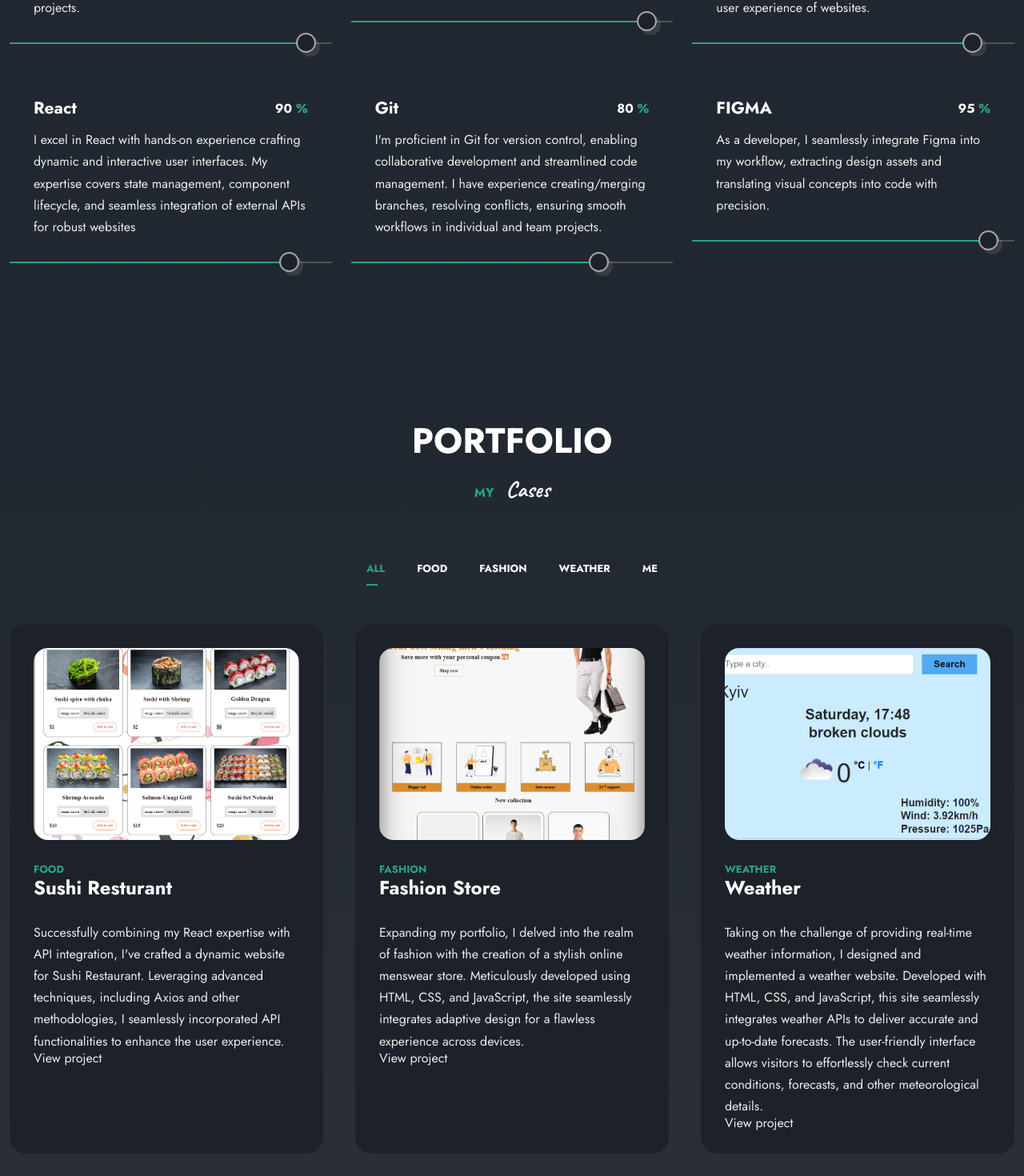
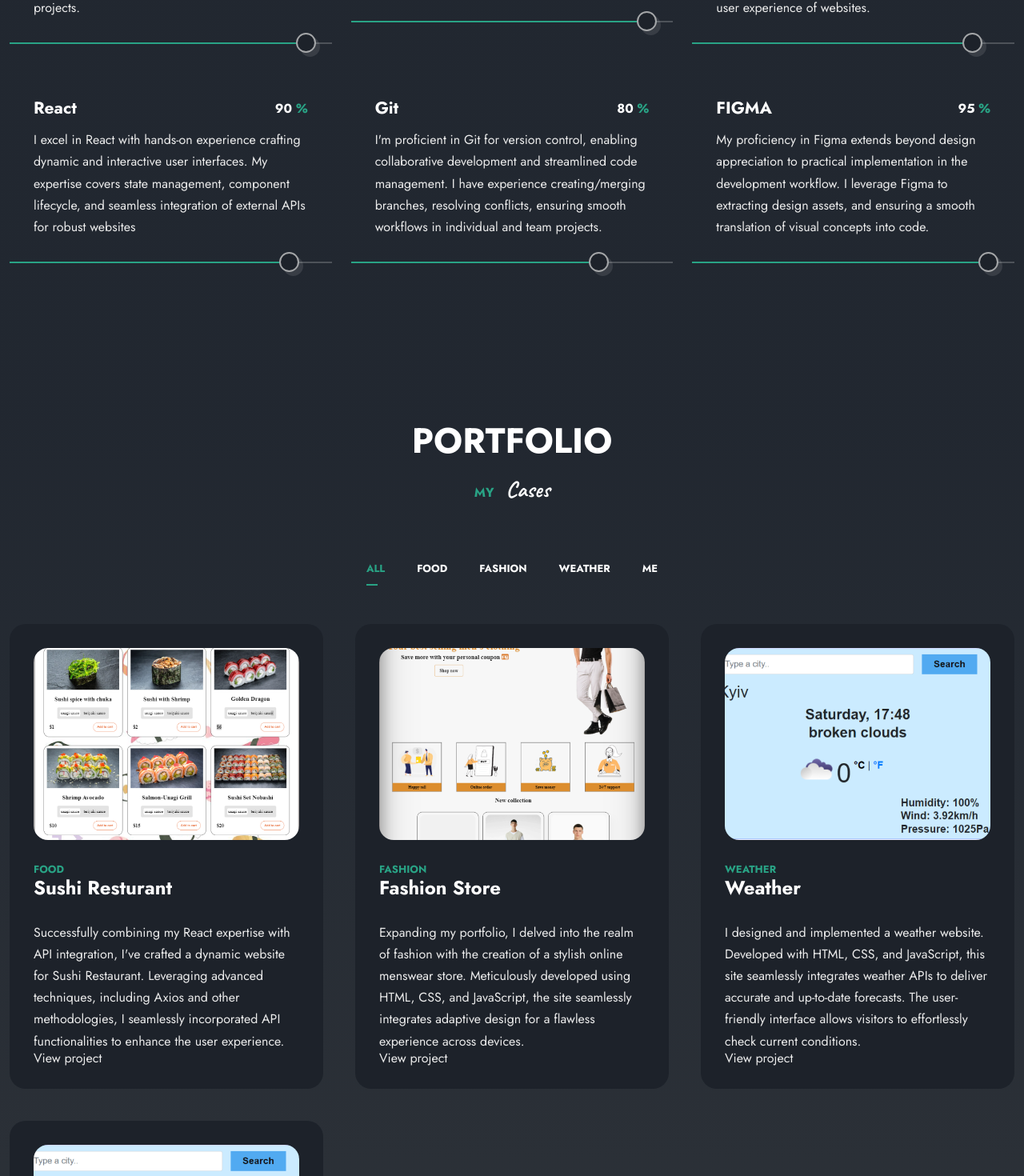
Before and after one commit to Olena-Olkhovyk/my-portfolio, a React (Create React App) app: page / in a window 1280 px wide. Shown: the part 2167-3637 px from the top of the page at 80% size. Built offline with nearby package versions, Linux system fonts and the light colour scheme.

Commit message:
Change data

```diff
--- a/src/assets/data/data.js
+++ b/src/assets/data/data.js
@@ -69,7 +69,7 @@ export const skills = [
     name: "FIGMA",
     percentage: 95,
     description:
-      "As a developer, I seamlessly integrate Figma into my workflow, extracting design assets and translating visual concepts into code with precision.",
+      "My proficiency in Figma extends beyond design appreciation to practical implementation in the development workflow. I leverage Figma to extracting design assets, and ensuring a smooth translation of visual concepts into code.",
   },
 ];
 
@@ -96,7 +96,7 @@ export const projects = [
     category: "weather",
     title: "Weather",
     description:
-      "Taking on the challenge of providing real-time weather information, I designed and implemented a weather website. Developed with HTML, CSS, and JavaScript, this site seamlessly integrates weather APIs to deliver accurate and up-to-date forecasts. The user-friendly interface allows visitors to effortlessly check current conditions, forecasts, and other meteorological details. ",
+      "I designed and implemented a weather website. Developed with HTML, CSS, and JavaScript, this site seamlessly integrates weather APIs to deliver accurate and up-to-date forecasts. The user-friendly interface allows visitors to effortlessly check current conditions. ",
   },
   {
     id: 4,
@@ -104,6 +104,6 @@ export const projects = [
     category: "me",
     title: "Me",
     description:
-      "Taking on the challenge of providing real-time weather information, I designed and implemented a weather website. Developed with HTML, CSS, and JavaScript, this site seamlessly integrates weather APIs to deliver accurate and up-to-date forecasts. The user-friendly interface allows visitors to effortlessly check current conditions, forecasts, and other meteorological details. ",
+      "I designed and implemented a weather website. Developed with HTML, CSS, and JavaScript, this site seamlessly integrates weather APIs to deliver accurate and up-to-date forecasts. The user-friendly interface allows visitors to effortlessly check current conditions. ",
   },
 ];
```
